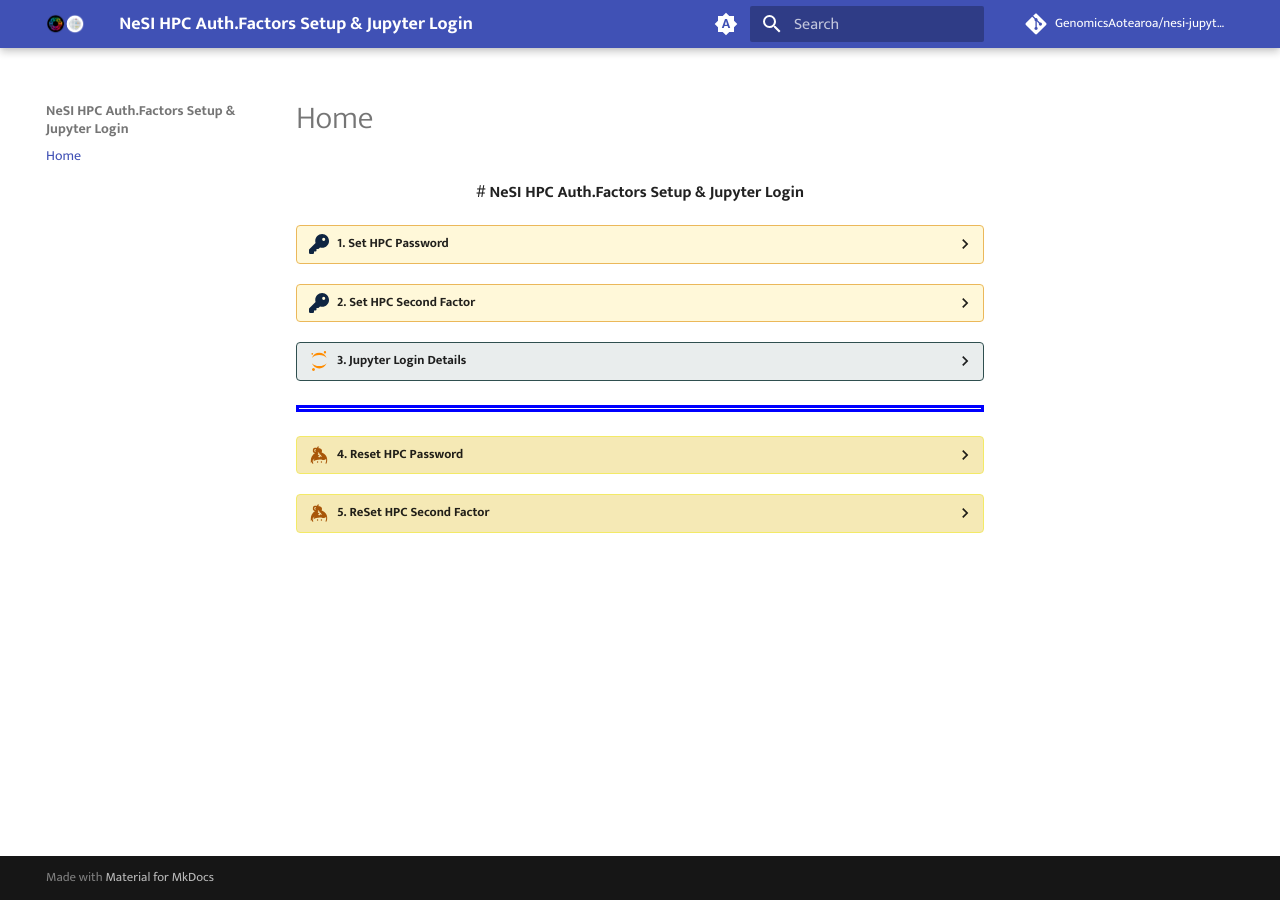
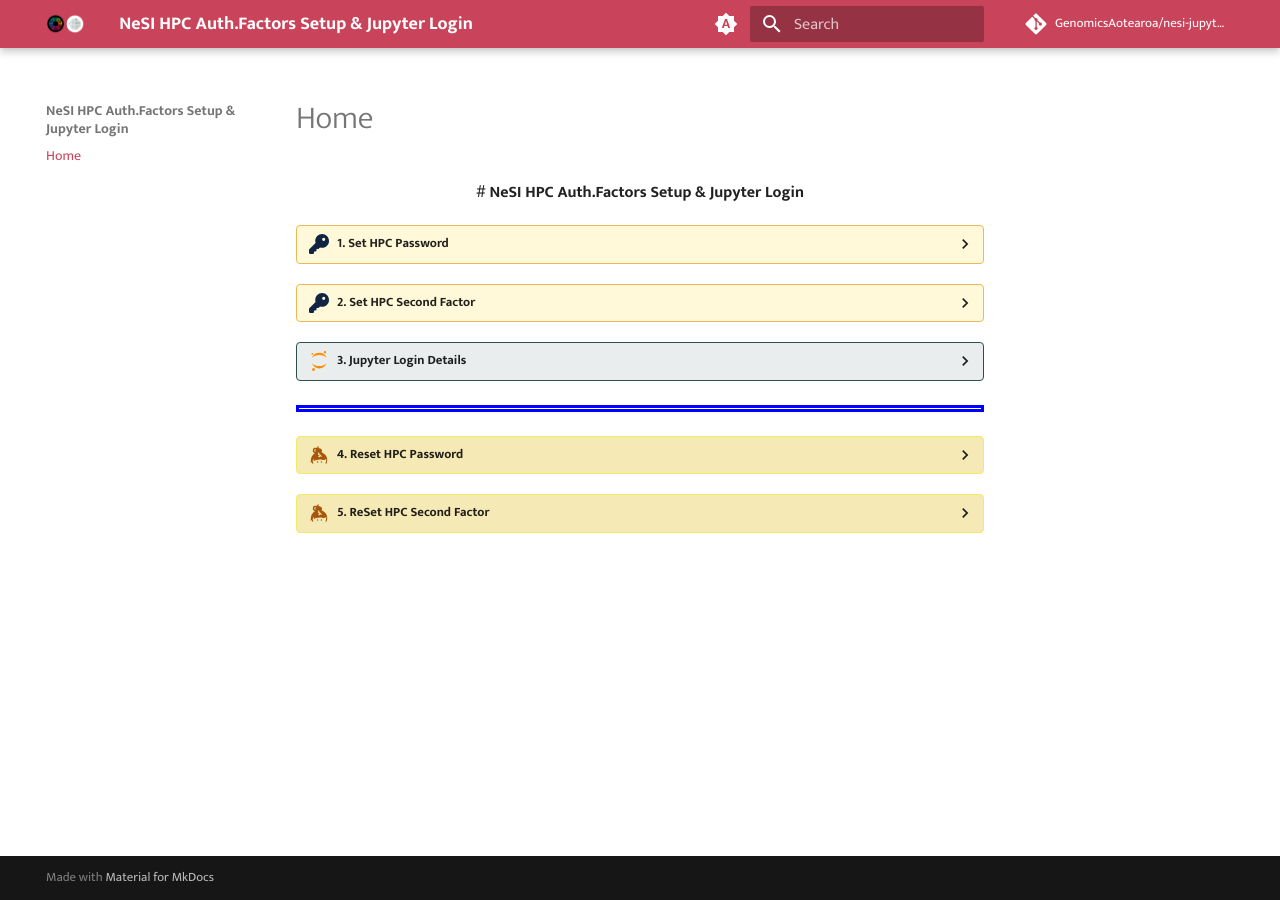
Before and after one commit to GenomicsAotearoa/nesi-jupyter, an MkDocs documentation site: the page built from docs/index.md, in a window 1280 px wide. Built offline with MkDocs 1.6.1 and Material for MkDocs 9.7.7, drawn with Linux system fonts in a browser that asks for light colours; comment, search, counter and statistics services are not loaded.

Commit message:
update primary colour to NeSI Red

```diff
--- a/mkdocs.yml
+++ b/mkdocs.yml
@@ -24,12 +24,12 @@
     toggle:
       icon: material/brightness-auto
       name: Switch to light mode
-    primary: indigo
+    primary: custom
 
   # Palette toggle for light mode
   - media: "(prefers-color-scheme: light)"
     scheme: default
-    primary: indigo
+    primary: custom
 
 
     toggle:
@@ -42,7 +42,7 @@
     toggle:
       icon: material/brightness-4
       name: Switch to system preference
-    primary: indigo
+    primary: custom
 
   features:
     - navigation.tracking
```
